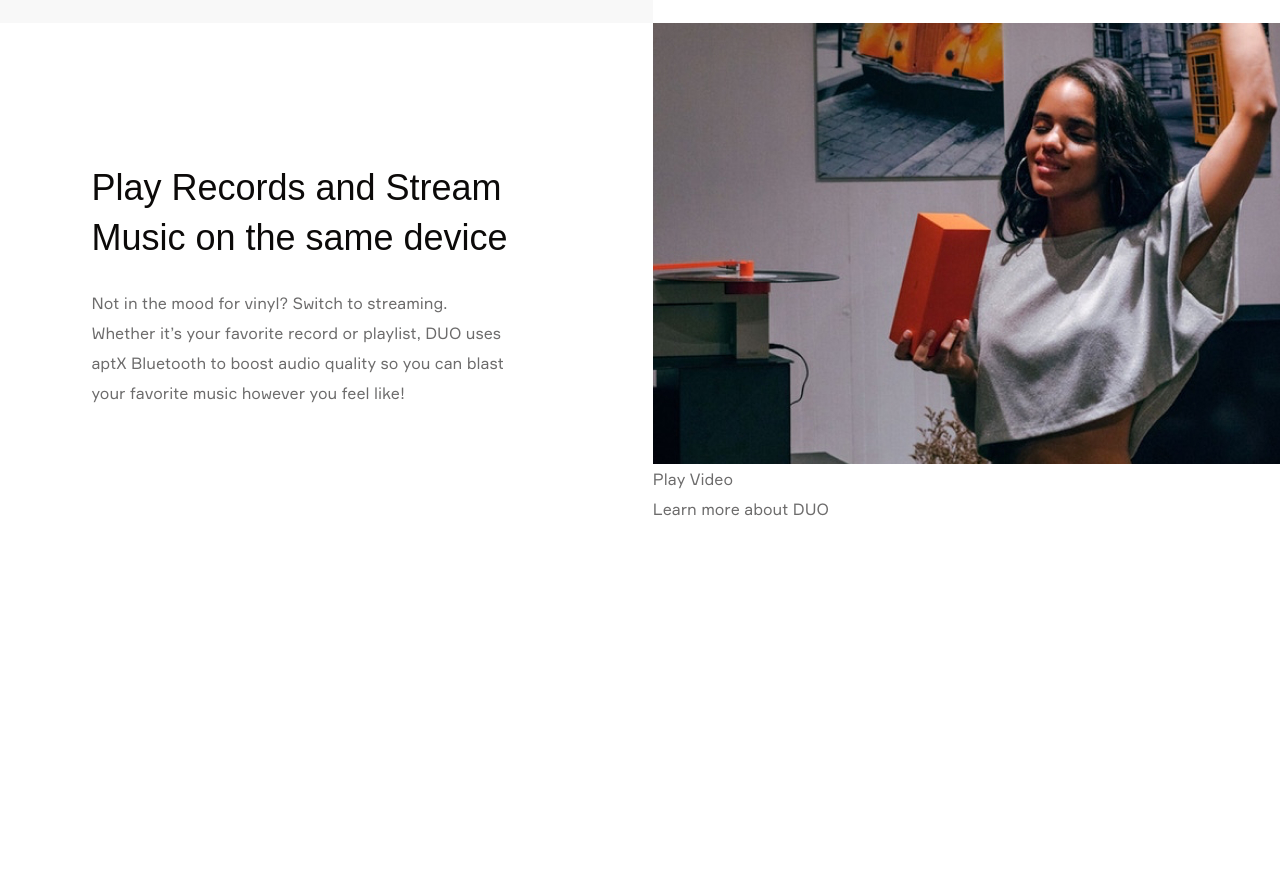
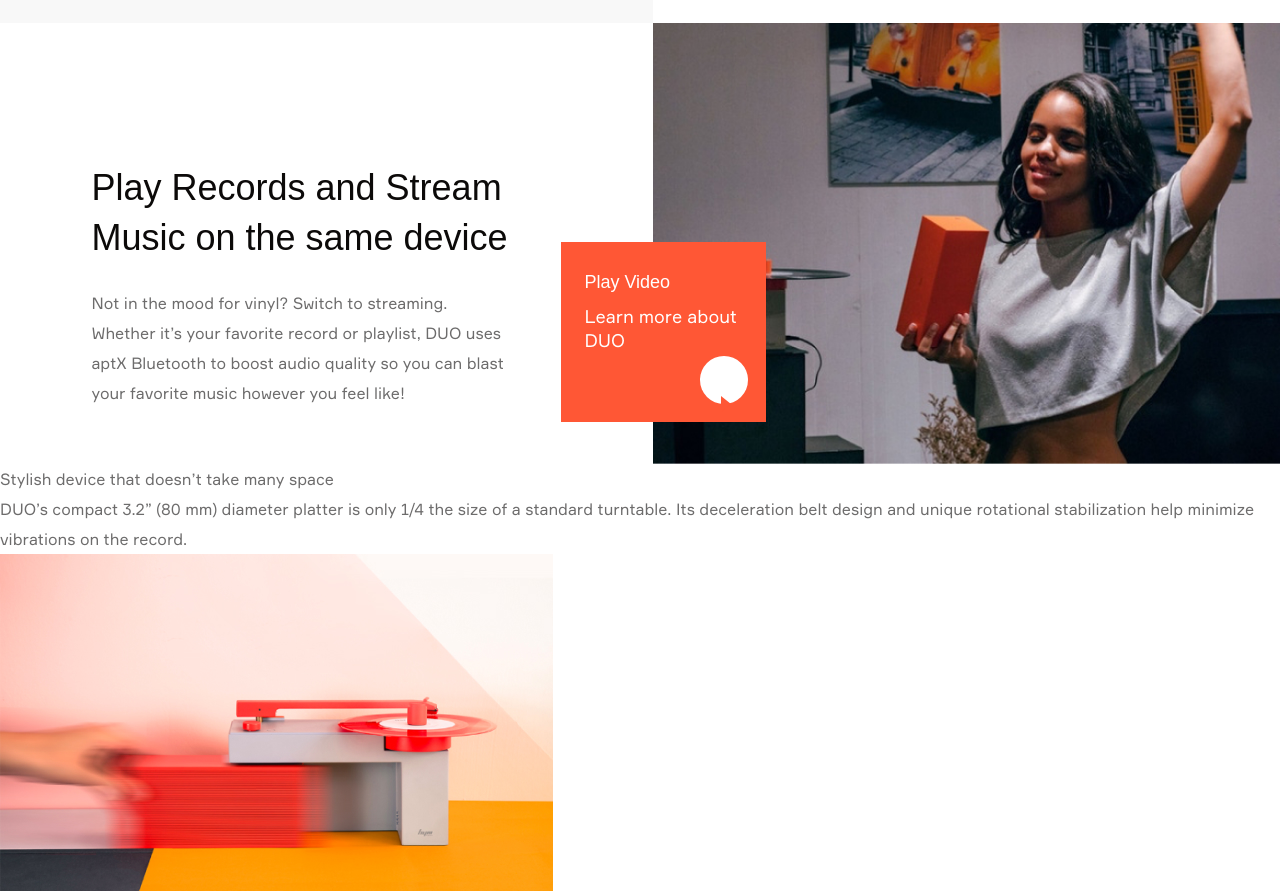
Before and after one commit to nataliiafrank/DUO, a website: page index.html in a window 1280 px wide. Shown: the part 1909-2800 px from the top of the page. Before the commit the page ends 2433 px from the top, so only its background shows below. Drawn offline with Linux system fonts and the light colour scheme; a web font is replaced by a local one.

Commit message:
video section markup

```diff
--- a/index.html
+++ b/index.html
@@ -277,6 +277,26 @@
 		<section class="streaming">
 			<div class="banner-split banner-split--video">
 				<div class="banner-split__container container row">
+					<div class="banner-split__column banner-split__column--right col--right">
+
+						<div class="banner-split__media-wrap">
+							<div class="banner-split__image-wrap u-image-wrap">
+								<img class="banner-split__image u-image" src="./img/duo-thumbnail.jpg" alt="DUO">
+							</div>
+
+							<div class="banner-split__label">
+								<div class="banner-split__label__wrap">
+									<p class="banner-split__label__heading">Play Video</p>
+									<p class="banner-split__label__copy">Learn more about DUO</p>
+									<div class="banner-split__label__button">
+										<button class="play-button"></button>
+									</div>
+								</div>
+							</div>
+						</div>
+
+					</div>
+
 					<div class="banner-split__column banner-split__column--left col--left">
 						<div class="banner-split__body">
 							<p class="banner-split__body__heading bg-grey">Play Records and Stream Music on the same device</p>
@@ -284,20 +304,38 @@
 						</div>
 					</div>
 
-					<div class="banner-split__column banner-split__column--right col--right">
+				</div>
+			</div>
+		</section>
 
-						<div class="banner-split__image-wrap u-image-wrap">
-							<img class="banner-split__image u-image" src="./img/duo-thumbnail.jpg" alt="DUO">
+		<section class="gallery">
+			<div class="carousel">
+				<div class="carousel__container container">
+
+					<div class="carousel__intro">
+						<p class="carousel__heading">Stylish device that doesn’t take many space</p>
+						<p class="carousel__copy">DUO’s compact 3.2” (80 mm) diameter platter is only 1/4 the size of a standard turntable. Its deceleration belt design and unique rotational stabilization help minimize vibrations on the record.</p>
+					</div>
+
+					<div class="carousel__slider">
+
+						<div class="carousel__slider__items">
+							<div class="carousel__slider__item">
+								<img class="carousel__slider__image" src="./img/duo-slider-1.jpg" alt="DUO-1">
+							</div>
+
+							<div class="carousel__slider__item">
+								<img class="carousel__slider__image" src="./img/duo-slider-2.jpg" alt="DUO-2">
+							</div>
+
+							<div class="carousel__slider__item">
+								<img class="carousel__slider__image" src="./img/duo-slider-3.jpg" alt="DUO-3">
+							</div>
 						</div>
 
-						<div class="bunner-split__label">
-							<div class="bunner-split__label__wrapper">
-								<p class="bunner-split__label__heading">Play Video</p>
-								<p class="bunner-split__label__copy">Learn more about DUO</p>
-								<span class="bunner-split__label__icon play-button">
-									<i class="play-button__icon"></i>
-								</span>
-							</div>
+						<div class="carousel__slider__nav">
+							<button class="carousel__slider__button carousel__slider__button--prev"></button>
+							<button class="carousel__slider__button carousel__slider__button--next"></button>
 						</div>
 
 					</div>
@@ -305,7 +343,6 @@
 			</div>
 		</section>
 
-		<section class="gallery"></section>
 		<section class="testimonials"></section>
 		<section class="models"></section>
 		<section class="subscription"></section>
--- a/sass/_generic.scss
+++ b/sass/_generic.scss
@@ -36,6 +36,31 @@
 	}
 }
 
+.play-button {
+	background-color: $c-white;
+	border-radius: 100%;
+	// set with and height in the component
+	width: 100%;
+	height: 100%;
+
+	&:focus {
+    outline: 1px dashed $c-white;
+	}
+
+	&::before {
+		@include pseudo;
+		border-left: 10px solid $c-duo-orange;
+    border-top: 8px solid transparent;
+    border-bottom: 8px solid transparent;
+    margin-left: -3px;
+    left: 50%;
+    top: 50%;
+		position: relative;
+		height: 0;
+		width: 0;
+	}
+}
+
 .u-image-wrap {
 	overflow: hidden;
 	position: relative;
--- a/sass/base/_base.scss
+++ b/sass/base/_base.scss
@@ -86,7 +86,7 @@
 a,button,[role='button'] {
 	cursor: pointer;
 	outline: 1px dashed transparent;
-  transition: $transition ease;
+  transition: $transition * 0.25 ease;
 
 	// accesibility
   &:focus {
--- a/sass/components/banner-split.scss
+++ b/sass/components/banner-split.scss
@@ -104,6 +104,75 @@
 			padding-right: calc(100 / 686 * 100%);
 		}
 	}
+
+	// .bunner-split__media-wrap
+	@include element('media-wrap') {
+		position: relative;
+	}
+
+	// .bunner-split__label
+	@include element('label') {
+		@extend %bg-red;
+		color: $c-white;
+
+		@include mq('md') {
+			bottom: 0;
+			left: 0;
+			margin-bottom: 125px;
+			margin-left: -114px;
+			position: absolute;
+			width: 205px;
+		}
+
+		@include mq('lg') {
+			margin-bottom: 42px;
+			margin-left: calc(100 / 686 * 100% * -1);
+		}
+
+		// .bunner-split__label__wrap
+		@include child('wrap') {
+			position: relative;
+			padding: 25px 15px;
+
+			@include mq('md') {
+				padding: 28px 29px 70px 23px;
+			}
+		}
+
+		// .bunner-split__label__heading
+		@include child('heading') {
+			@extend .typography-body--lg;
+			font-family: $font-heading;
+			max-width: 65%;
+		}
+
+		// .bunner-split__label__copy
+		@include child('copy') {
+			@extend .typography-body--lg;
+			max-width: 65%;
+			padding-top: 10px;
+
+			@include mq('md') {
+				max-width: 100%;
+			}
+		}
+
+		// .bunner-split__label__button
+		@include child('button') {
+			bottom: 0;
+			height: 48px;
+			margin-bottom: 43px;
+			margin-right: 17px;
+			position: absolute;
+			right: 0;
+			width: 48px;
+
+			@include mq('md') {
+				margin-bottom: 18px;
+				margin-right: 18px;
+			}
+		}
+	}
 }
 
 // MODIFIERS
@@ -184,6 +253,7 @@
 			&__container {
 				@include mq('lg') {
 					align-items: flex-start;
+					flex-direction: row-reverse;
 				}
 			}
 
@@ -200,6 +270,14 @@
 						padding-top: 140px;
 					}
 				}
+
+				&--right {
+					@include mq('md') {
+						@include mq('lg', $type: 'max') {
+							padding-left: calc(150 / 768 * 100%);
+						}
+					}
+				}
 			}
 
 			&__image-wrap {
@@ -213,6 +291,15 @@
 					@include responsive-img(686, 482);
 				}
 			}
+
+			&__image {
+				max-width: 100%;
+				min-height: calc(100% + 1px);
+
+				@include mq('md') {
+					min-height: 100%;
+				}
+			}
 		}
 	}
 }
--- a/sass/layout/_grid.scss
+++ b/sass/layout/_grid.scss
@@ -19,6 +19,8 @@
 .col {
 	// .col--left
 	@include modifier('left') {
+		position: relative;
+
 		@include mq('lg') {
 			flex: 0 0 auto;
 			width: calc(714 / 1400 * 100%);
@@ -27,6 +29,8 @@
 
 	// .col-right
 	@include modifier('right') {
+		position: relative;
+
 		@include mq('lg') {
 			flex: 0 0 auto;
 			width: calc(686 / 1400 * 100%);
```
Also changed, not shown: css/style.css, img/duo-slider-1.jpg (added), img/duo-slider-2.jpg (added), img/duo-slider-3.jpg (added).
